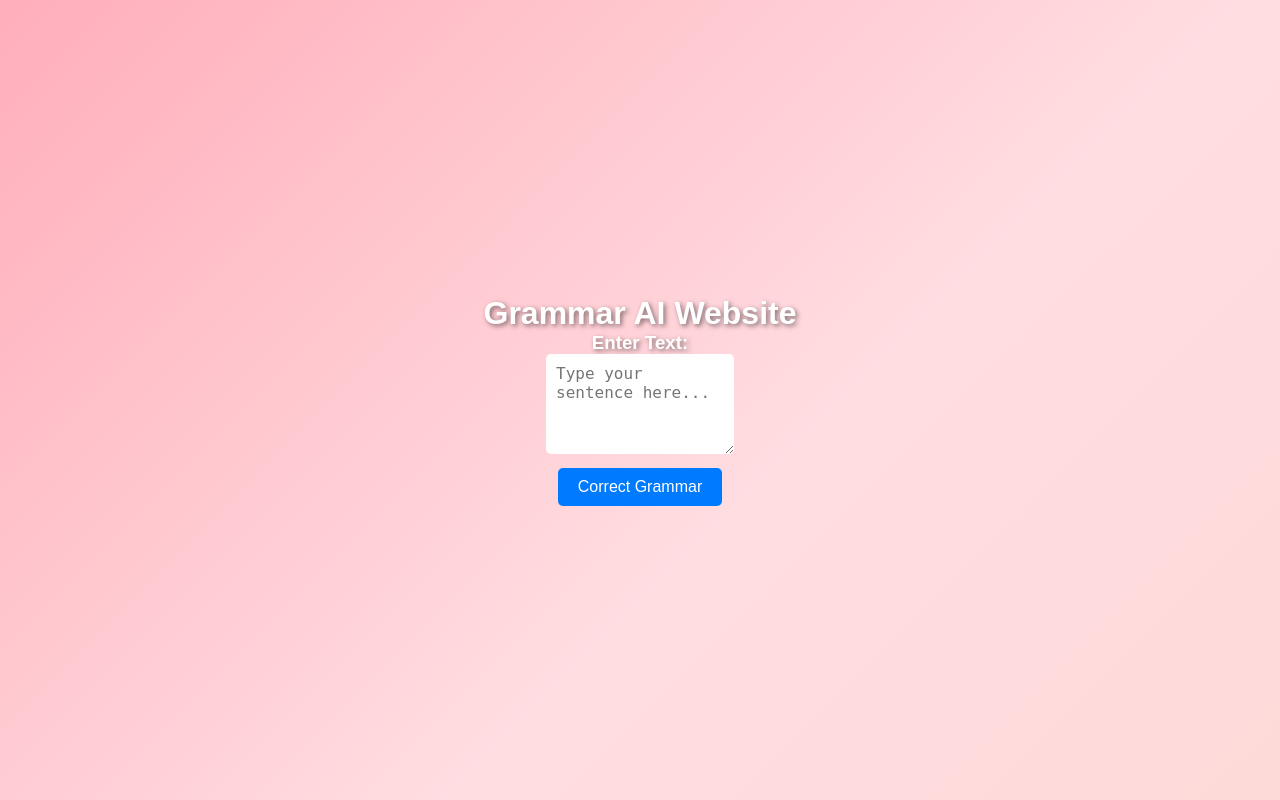
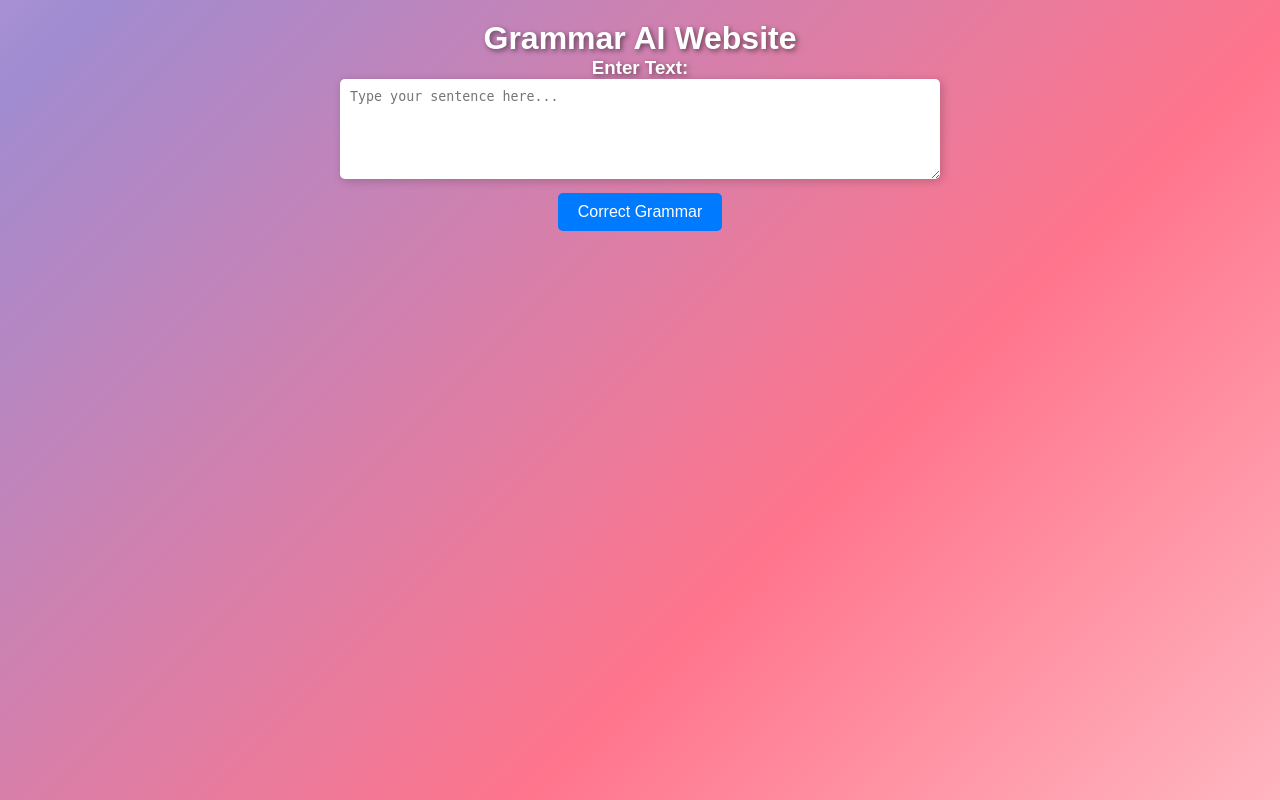
Before and after one commit to Adarsh-890/grammar-ai-website, a Flask app: page / in a window 1280 px wide. Run offline with Flask 3, Linux system fonts and the light colour scheme.

Commit message:
Update index.html

```diff
--- a/templates/index.html
+++ b/templates/index.html
@@ -11,25 +11,22 @@
             box-sizing: border-box;
         }
 
-        /* Gradient Animation */
         body {
-            height: 100vh;
-            display: flex;
-            justify-content: center;
-            align-items: center;
-            flex-direction: column;
             font-family: Arial, sans-serif;
             text-align: center;
+            margin: 20px;
             color: white;
             text-shadow: 2px 2px 5px rgba(0, 0, 0, 0.5);
-            background: linear-gradient(-45deg, #ff9a9e, #fad0c4, #ffdde1, #ff758c);
+            background: linear-gradient(-45deg, #ff9a9e, #fad0c4, #ffdde1, #ff758c, #a18cd1, #fbc2eb);
             background-size: 400% 400%;
             animation: gradientAnimation 8s ease infinite;
         }
 
         @keyframes gradientAnimation {
             0% { background-position: 0% 50%; }
+            25% { background-position: 50% 100%; }
             50% { background-position: 100% 50%; }
+            75% { background-position: 50% 0%; }
             100% { background-position: 0% 50%; }
         }
 
@@ -40,10 +37,9 @@
             margin-bottom: 10px;
             padding: 10px;
             resize: vertical;
+            border-radius: 5px;
             border: none;
-            border-radius: 5px;
-            font-size: 16px;
-            color: #333;
+            box-shadow: 2px 2px 10px rgba(0, 0, 0, 0.2);
         }
 
         button {
@@ -54,7 +50,7 @@
             color: white;
             border: none;
             border-radius: 5px;
-            transition: background 0.3s ease;
+            transition: background-color 0.3s ease-in-out;
         }
 
         button:hover {
```
